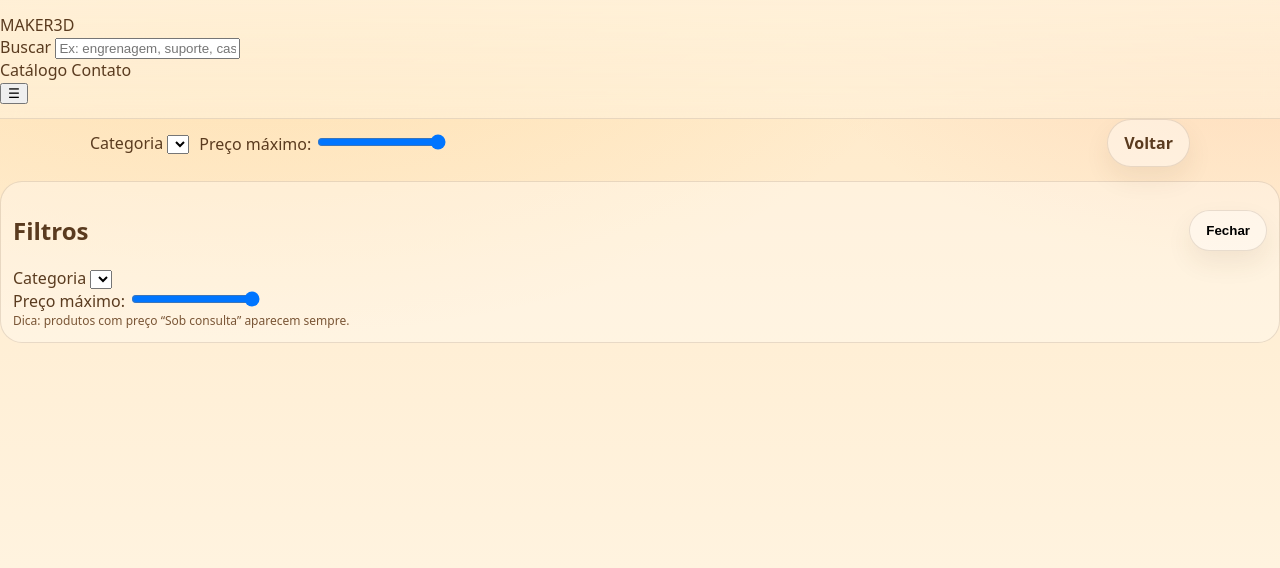
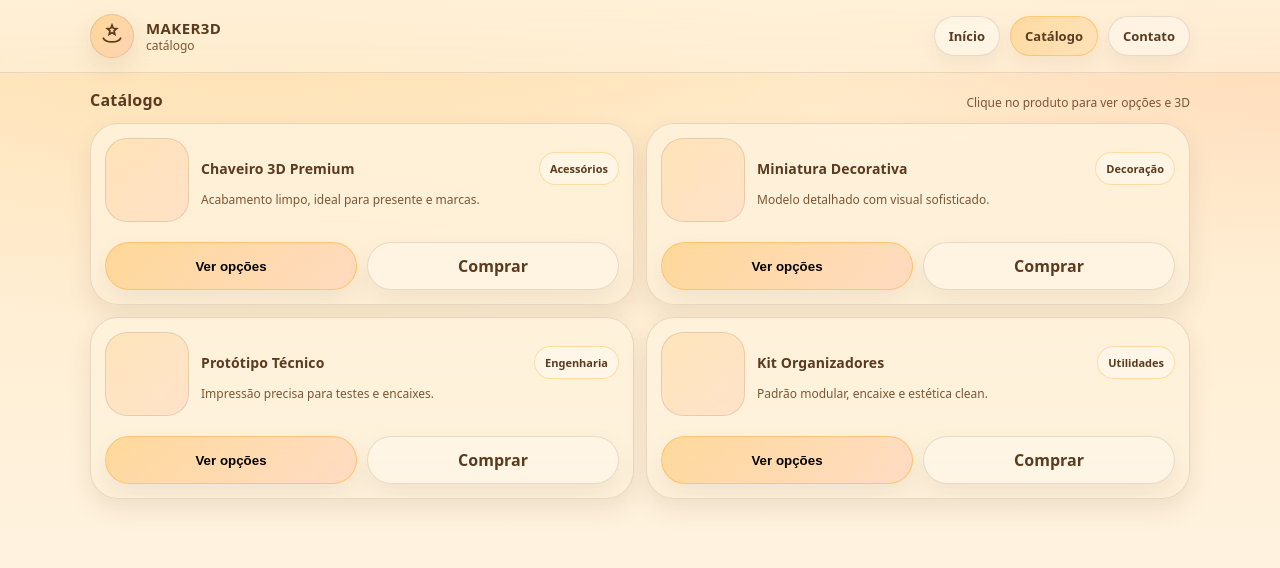
Before and after one commit to Maker3D-Shop/maker3d-shop.github.io, a plain HTML site: page catalogo.html in a window 1280 px wide. Drawn offline with nearby package versions, Linux system fonts and the light colour scheme.

Commit message:
Update catalogo.html

```diff
--- a/catalogo.html
+++ b/catalogo.html
@@ -1,74 +1,91 @@
-<!DOCTYPE html>
-<html lang="pt-BR">
+<!doctype html>
+<html lang="pt-br">
 <head>
-  <meta charset="UTF-8" />
-  <meta name="viewport" content="width=device-width, initial-scale=1.0"/>
-  <title>Catálogo • MAKER3D</title>
-  <link rel="stylesheet" href="./assets/style.css">
+  <meta charset="utf-8" />
+  <meta name="viewport" content="width=device-width, initial-scale=1" />
+  <title>Maker3D — Catálogo</title>
+  <link rel="stylesheet" href="assets/style.css" />
 </head>
 <body>
-  <header class="nav">
-    <div class="nav-inner">
-      <div class="brand"><a href="./index.html">MAKER3D</a></div>
+  <header>
+    <div class="container">
+      <div class="nav">
+        <a class="brand" href="index.html">
+          <div class="mark" aria-hidden="true">
+            <svg width="26" height="26" viewBox="0 0 24 24" fill="none">
+              <path d="M12 2l1.2 2.9 3.1.3-2.4 2.1.7 3.1L12 8.9 9.4 10.4l.7-3.1L7.7 5.2l3.1-.3L12 2Z" stroke="currentColor" stroke-width="1.6"/>
+              <path d="M4 14c2.4 4.7 13.6 4.7 16 0" stroke="currentColor" stroke-width="1.6" stroke-linecap="round"/>
+            </svg>
+          </div>
+          <div class="name">
+            <strong>MAKER3D</strong><br/>
+            <span>catálogo</span>
+          </div>
+        </a>
 
-      <div class="search">
-        <span class="chip">Buscar</span>
-        <input id="searchInput" placeholder="Ex: engrenagem, suporte, case..." />
+        <nav class="menu">
+          <a href="index.html">Início</a>
+          <a class="active" href="catalogo.html">Catálogo</a>
+          <a href="contato.html">Contato</a>
+        </nav>
       </div>
-
-      <div class="links">
-        <a class="link" href="./catalogo.html">Catálogo</a>
-        <a class="link" href="./contato.html">Contato</a>
-      </div>
-
-      <button class="burger" id="openFilters" title="Filtros">☰</button>
     </div>
   </header>
 
   <main class="container">
-    <div class="row" style="justify-content:space-between; margin-bottom:14px">
-      <div class="row">
-        <div>
-          <label>Categoria</label>
-          <select id="catSelect"></select>
-        </div>
-        <div style="min-width:260px">
-          <label>Preço máximo: <span id="priceLabel" class="price"></span></label>
-          <input id="priceRange" type="range" min="0" value="100" />
-        </div>
+    <section class="section">
+      <div class="sectionTitle">
+        <h2>Catálogo</h2>
+        <p>Clique no produto para ver opções e 3D</p>
       </div>
-      <a class="btn" href="./index.html">Voltar</a>
-    </div>
 
-    <section id="grid" class="grid"></section>
-
-    <div class="footer-space"></div>
+      <div class="grid" id="catalogGrid"></div>
+    </section>
   </main>
 
-  <!-- Drawer filtros -->
-  <div class="panel" id="panel">
-    <div class="drawer">
-      <div class="row" style="justify-content:space-between">
-        <h2>Filtros</h2>
-        <button class="btn" id="closeFilters">Fechar</button>
+  <!-- modal (mesmo do index) -->
+  <div class="modalBackdrop" id="modal" role="dialog" aria-modal="true">
+    <div class="modal">
+      <div class="modalHeader">
+        <div>
+          <h3 id="mTitle">Produto</h3>
+          <p class="small" style="margin:4px 0 0"><span id="mCategory"></span></p>
+        </div>
+        <button class="iconBtn" data-close aria-label="Fechar">✕</button>
       </div>
 
-      <div class="field">
-        <label>Categoria</label>
-        <select id="drawerCat"></select>
-      </div>
+      <div class="modalBody">
+        <div class="modalGrid">
+          <div class="panel">
+            <script type="module" src="https://unpkg.com/@google/model-viewer/dist/model-viewer.min.js"></script>
+            <model-viewer
+              id="mViewer"
+              style="width:100%; height:360px; border-radius:18px; border:1px solid rgba(90,59,31,.14); background:rgba(255,255,255,.25);"
+              camera-controls auto-rotate ar shadow-intensity="0.6">
+            </model-viewer>
+            <p class="small" style="margin:10px 0 0" id="mDesc"></p>
+          </div>
 
-      <div class="field">
-        <label>Preço máximo: <span id="drawerPriceLabel" class="price"></span></label>
-        <input id="drawerRange" type="range" min="0" value="100" />
-      </div>
+          <div class="panel">
+            <div class="row">
+              <div>
+                <div class="small" style="font-weight:900; margin-bottom:4px;">Preço</div>
+                <div class="price" id="mPrice"></div>
+              </div>
+              <button class="btn primary" id="mWhats">Comprar no WhatsApp</button>
+            </div>
 
-      <div class="field">
-        <div class="small">Dica: produtos com preço “Sob consulta” aparecem sempre.</div>
+            <div style="height:10px"></div>
+            <div id="mOptions"></div>
+
+            <div style="height:10px"></div>
+            <p class="small" id="mNote"></p>
+          </div>
+        </div>
       </div>
     </div>
   </div>
 
-  <script src="./assets/app.js"></script>
+  <script src="assets/app.js"></script>
 </body>
 </html>
```
